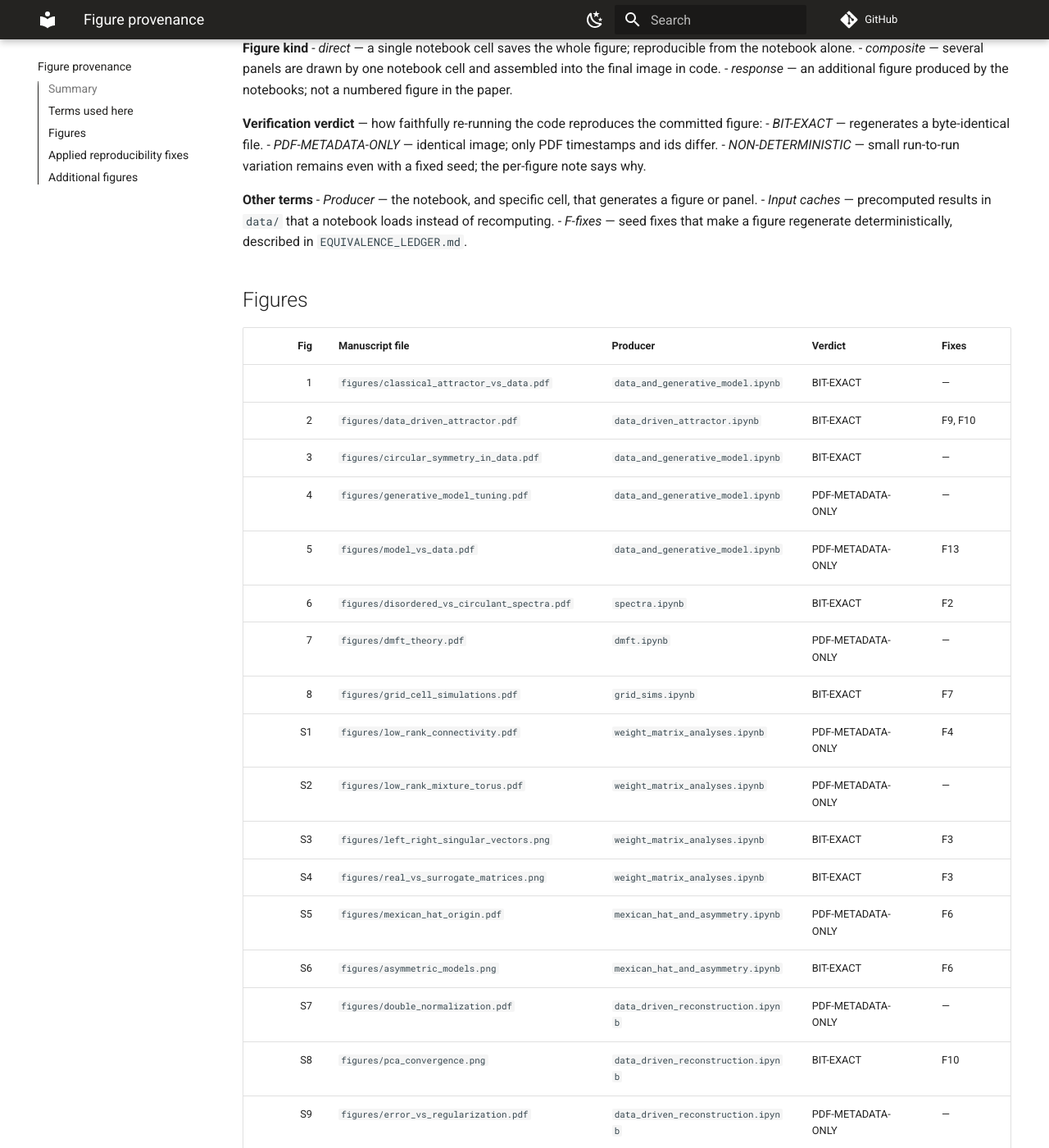
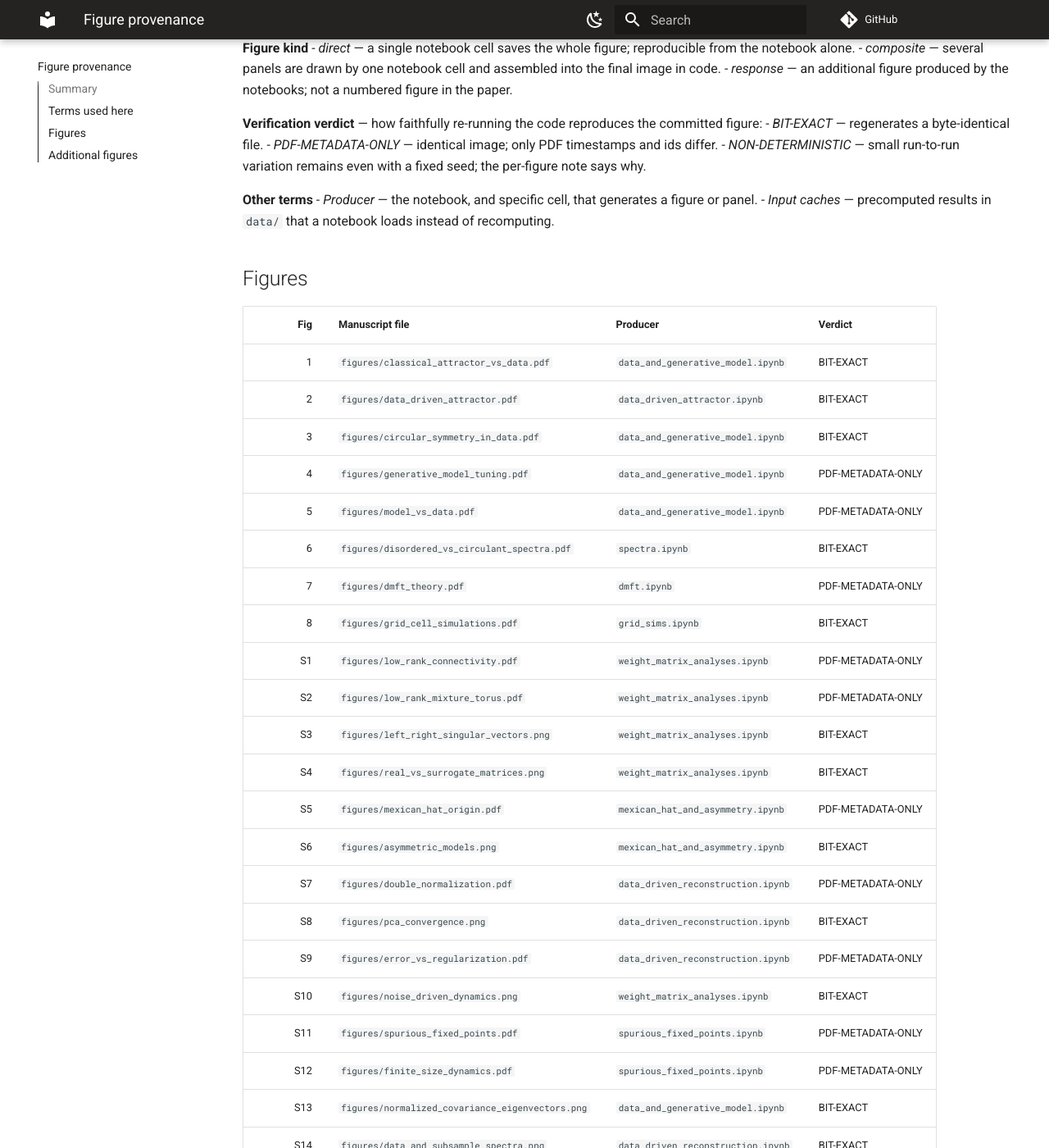
Before and after one commit to davidclark1/symmetries-continuous-attractors, an MkDocs documentation site: the page built from docs/provenance.md, in a window 1280 px wide and 1400 px high, scrolled down 516 px. Shown: the whole window at 82% size. Built offline with MkDocs 1.6.1 and Material for MkDocs 9.7.7, drawn with Linux system fonts in a browser that asks for light colours; comment, search, counter and statistics services are not loaded; some of the changed text lies outside the part shown.

Commit message:
Renumber figure references to the published numbering and simplify the provenance docs
Notebook headings and cross-references now use the published figure ids
(Figs. 1-8, Supplementary Figs. S1-S16) instead of superseded internal
numbering, and the seed-fix bookkeeping ids were dropped from the manifest,
the generated docs, and the notebooks in favor of plain descriptions. The
Fig. 1 panel list in the manifest now matches the compose cell's actual
panel order.

```diff
--- a/docs/provenance.md
+++ b/docs/provenance.md
@@ -24,40 +24,35 @@ Every paper figure mapped to its producer notebook and its verification verdict
 **Other terms**
 - *Producer* — the notebook, and specific cell, that generates a figure or panel.
 - *Input caches* — precomputed results in `data/` that a notebook loads instead of recomputing.
-- *F-fixes* — seed fixes that make a figure regenerate deterministically, described in `EQUIVALENCE_LEDGER.md`.
 
 ## Figures
 
-| Fig | Manuscript file | Producer | Verdict | Fixes |
-|----:|-----------------|----------|---------|-------|
-| 1 | `figures/classical_attractor_vs_data.pdf` | `data_and_generative_model.ipynb` | BIT-EXACT | — |
-| 2 | `figures/data_driven_attractor.pdf` | `data_driven_attractor.ipynb` | BIT-EXACT | F9, F10 |
-| 3 | `figures/circular_symmetry_in_data.pdf` | `data_and_generative_model.ipynb` | BIT-EXACT | — |
-| 4 | `figures/generative_model_tuning.pdf` | `data_and_generative_model.ipynb` | PDF-METADATA-ONLY | — |
-| 5 | `figures/model_vs_data.pdf` | `data_and_generative_model.ipynb` | PDF-METADATA-ONLY | F13 |
-| 6 | `figures/disordered_vs_circulant_spectra.pdf` | `spectra.ipynb` | BIT-EXACT | F2 |
-| 7 | `figures/dmft_theory.pdf` | `dmft.ipynb` | PDF-METADATA-ONLY | — |
-| 8 | `figures/grid_cell_simulations.pdf` | `grid_sims.ipynb` | BIT-EXACT | F7 |
-| S1 | `figures/low_rank_connectivity.pdf` | `weight_matrix_analyses.ipynb` | PDF-METADATA-ONLY | F4 |
-| S2 | `figures/low_rank_mixture_torus.pdf` | `weight_matrix_analyses.ipynb` | PDF-METADATA-ONLY | — |
-| S3 | `figures/left_right_singular_vectors.png` | `weight_matrix_analyses.ipynb` | BIT-EXACT | F3 |
-| S4 | `figures/real_vs_surrogate_matrices.png` | `weight_matrix_analyses.ipynb` | BIT-EXACT | F3 |
-| S5 | `figures/mexican_hat_origin.pdf` | `mexican_hat_and_asymmetry.ipynb` | PDF-METADATA-ONLY | F6 |
-| S6 | `figures/asymmetric_models.png` | `mexican_hat_and_asymmetry.ipynb` | BIT-EXACT | F6 |
-| S7 | `figures/double_normalization.pdf` | `data_driven_reconstruction.ipynb` | PDF-METADATA-ONLY | — |
-| S8 | `figures/pca_convergence.png` | `data_driven_reconstruction.ipynb` | BIT-EXACT | F10 |
-| S9 | `figures/error_vs_regularization.pdf` | `data_driven_reconstruction.ipynb` | PDF-METADATA-ONLY | — |
-| S10 | `figures/noise_driven_dynamics.png` | `weight_matrix_analyses.ipynb` | BIT-EXACT | — |
-| S11 | `figures/spurious_fixed_points.pdf` | `spurious_fixed_points.ipynb` | PDF-METADATA-ONLY | F14 |
-| S12 | `figures/finite_size_dynamics.pdf` | `spurious_fixed_points.ipynb` | PDF-METADATA-ONLY | — |
-| S13 | `figures/normalized_covariance_eigenvectors.png` | `data_and_generative_model.ipynb` | BIT-EXACT | — |
-| S14 | `figures/data_and_subsample_spectra.png` | `data_driven_reconstruction.ipynb` | BIT-EXACT | — |
-| S15 | `figures/grid_cell_eigenvalues.pdf` | `grid_sims.ipynb` | NON-DETERMINISTIC | F7 |
-| S16 | `figures/reservoir_rnn_dynamics.png` | `reservoir_rnn.ipynb` | BIT-EXACT | F8 |
-
-## Applied reproducibility fixes
-
-The `Fixes` column references the seed fixes that make each figure regenerate deterministically. They are described in `EQUIVALENCE_LEDGER.md`.
+| Fig | Manuscript file | Producer | Verdict |
+|----:|-----------------|----------|---------|
+| 1 | `figures/classical_attractor_vs_data.pdf` | `data_and_generative_model.ipynb` | BIT-EXACT |
+| 2 | `figures/data_driven_attractor.pdf` | `data_driven_attractor.ipynb` | BIT-EXACT |
+| 3 | `figures/circular_symmetry_in_data.pdf` | `data_and_generative_model.ipynb` | BIT-EXACT |
+| 4 | `figures/generative_model_tuning.pdf` | `data_and_generative_model.ipynb` | PDF-METADATA-ONLY |
+| 5 | `figures/model_vs_data.pdf` | `data_and_generative_model.ipynb` | PDF-METADATA-ONLY |
+| 6 | `figures/disordered_vs_circulant_spectra.pdf` | `spectra.ipynb` | BIT-EXACT |
+| 7 | `figures/dmft_theory.pdf` | `dmft.ipynb` | PDF-METADATA-ONLY |
+| 8 | `figures/grid_cell_simulations.pdf` | `grid_sims.ipynb` | BIT-EXACT |
+| S1 | `figures/low_rank_connectivity.pdf` | `weight_matrix_analyses.ipynb` | PDF-METADATA-ONLY |
+| S2 | `figures/low_rank_mixture_torus.pdf` | `weight_matrix_analyses.ipynb` | PDF-METADATA-ONLY |
+| S3 | `figures/left_right_singular_vectors.png` | `weight_matrix_analyses.ipynb` | BIT-EXACT |
+| S4 | `figures/real_vs_surrogate_matrices.png` | `weight_matrix_analyses.ipynb` | BIT-EXACT |
+| S5 | `figures/mexican_hat_origin.pdf` | `mexican_hat_and_asymmetry.ipynb` | PDF-METADATA-ONLY |
+| S6 | `figures/asymmetric_models.png` | `mexican_hat_and_asymmetry.ipynb` | BIT-EXACT |
+| S7 | `figures/double_normalization.pdf` | `data_driven_reconstruction.ipynb` | PDF-METADATA-ONLY |
+| S8 | `figures/pca_convergence.png` | `data_driven_reconstruction.ipynb` | BIT-EXACT |
+| S9 | `figures/error_vs_regularization.pdf` | `data_driven_reconstruction.ipynb` | PDF-METADATA-ONLY |
+| S10 | `figures/noise_driven_dynamics.png` | `weight_matrix_analyses.ipynb` | BIT-EXACT |
+| S11 | `figures/spurious_fixed_points.pdf` | `spurious_fixed_points.ipynb` | PDF-METADATA-ONLY |
+| S12 | `figures/finite_size_dynamics.pdf` | `spurious_fixed_points.ipynb` | PDF-METADATA-ONLY |
+| S13 | `figures/normalized_covariance_eigenvectors.png` | `data_and_generative_model.ipynb` | BIT-EXACT |
+| S14 | `figures/data_and_subsample_spectra.png` | `data_driven_reconstruction.ipynb` | BIT-EXACT |
+| S15 | `figures/grid_cell_eigenvalues.pdf` | `grid_sims.ipynb` | NON-DETERMINISTIC |
+| S16 | `figures/reservoir_rnn_dynamics.png` | `reservoir_rnn.ipynb` | BIT-EXACT |
 
 ## Additional figures
 
```
Also changed, not shown: EQUIVALENCE_LEDGER.md (+3 -4 lines), FIGURES.md (+17 -18 lines), PROVENANCE.md (+26 -31 lines), docs/figure_manifest.yaml (+4 -31 lines), docs/figures.md (+17 -18 lines), 14 other files.
